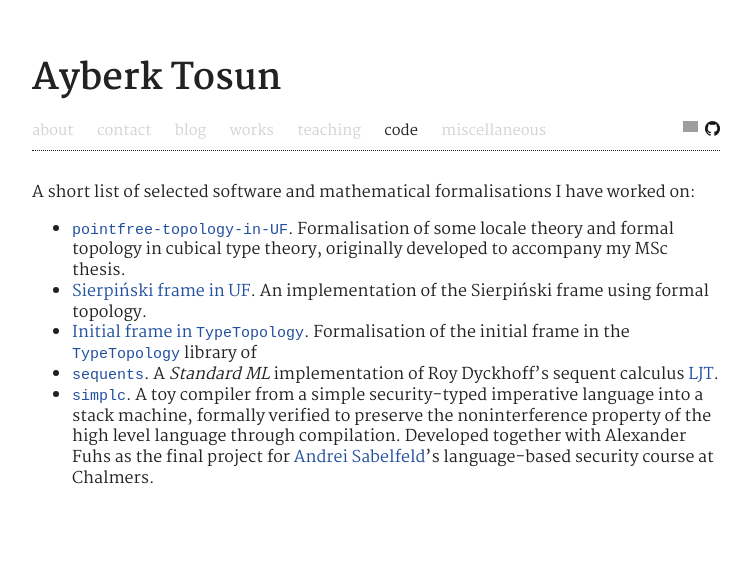
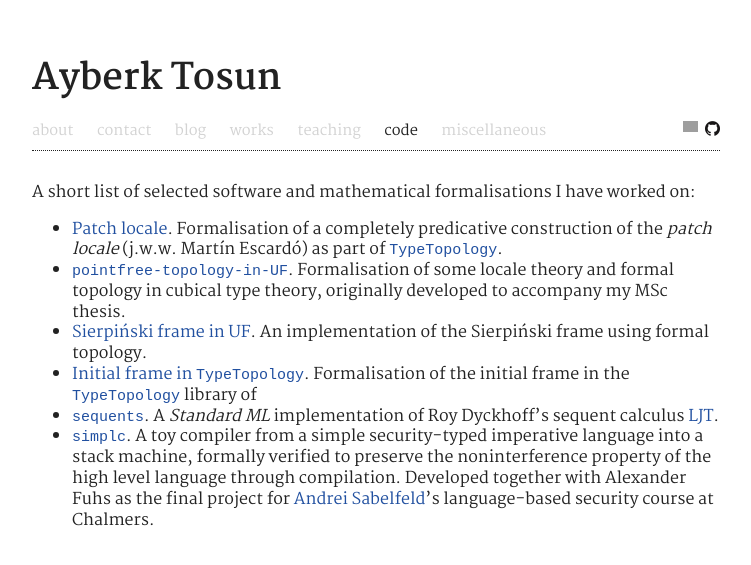
Before and after one commit to ayberkt/homepage, a Jekyll site: the page built from code.md, in a window 1280 px wide. Shown: the top 565 px of the page, without its empty margins (264-1015 px from the left). Built offline with Jekyll 4.4.1, drawn with Linux system fonts in a browser that asks for light colours; comment, search, counter and statistics services are not loaded; grey boxes are pictures that could not be loaded.

Commit message:
Update the code page

```diff
--- a/code.md
+++ b/code.md
@@ -6,6 +6,8 @@ title: Code
 A short list of selected software and mathematical formalisations I have worked
 on:
 
+- [Patch locale][9]. Formalisation of a completely predicative construction
+  of the _patch locale_ (j.w.w. Martín Escardó) as part of [`TypeTopology`][4].
 - [`pointfree-topology-in-UF`][1]. Formalisation of some locale theory and
   formal topology in cubical type theory, originally developed to accompany my
   MSc thesis.
```
Also changed, not shown: other parts of code.md (+1 -0 lines).
